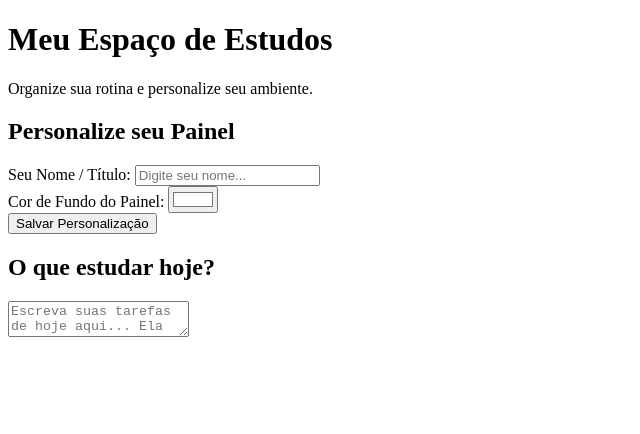
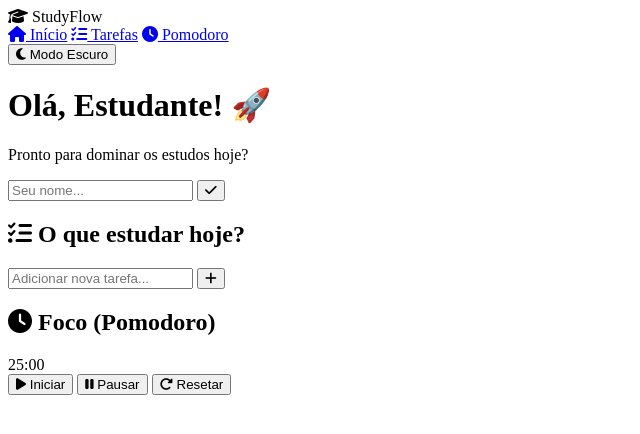
Before and after one commit to danilodeoliveira-source/meuespacoodeestudos, a plain HTML site: page index.html in a window 1280 px wide. Shown: the whole page, without its empty margins (0-640 px from the left). Drawn offline with Linux system fonts and the light colour scheme; a web font is replaced by a local one.

Commit message:
Update index.html

```diff
--- a/index.html
+++ b/index.html
@@ -2,40 +2,71 @@
 <html lang="pt-BR">
 <head>
     <meta charset="UTF-8">
-    <meta name="viewport" content="width=device-width, initial-scale=1.0">
-    <title>Meu Espaço de Estudos</title>
-    <link rel="stylesheet" href="style.css">
+    <meta name="viewport" content="width=device-width, initial-scale5.0">
+    <title>StudyFlow 2026 - Seu Painel de Estudos</title>
+    <link href="https://fonts.googleapis.com/css2?family=Google+Sans:wght@400;500;700&display=swap" rel="stylesheet">
+    <!-- Ícones modernos (FontAwesome) -->
+    <link rel="stylesheet" href="https://cdnjs.cloudflare.com/ajax/libs/font-awesome/6.4.0/css/all.min.css">
 </head>
 <body>
 
-    <div class="container">
-        <!-- Cabeçalho personalizável -->
-        <header>
-            <h1 id="titulo-usuario">Meu Espaço de Estudos</h1>
-            <p>Organize sua rotina e personalize seu ambiente.</p>
-        </header>
+    <div class="app-container">
+        <!-- BARRA LATERAL / MENU -->
+        <aside class="sidebar">
+            <div class="logo">
+                <i class="fa-solid fa-graduation-cap"></i>
+                <span>StudyFlow</span>
+            </div>
+            <nav>
+                <a href="#" class="active"><i class="fa-solid fa-house"></i> Início</a>
+                <a href="#tarefas"><i class="fa-solid fa-list-check"></i> Tarefas</a>
+                <a href="#pomodoro"><i class="fa-solid fa-clock"></i> Pomodoro</a>
+            </nav>
+            <div class="theme-toggle">
+                <button id="btn-tema"><i class="fa-solid fa-moon"></i> Modo Escuro</button>
+            </div>
+        </aside>
 
-        <!-- Seção de Personalização -->
-        <section class="card">
-            <h2>Personalize seu Painel</h2>
-            <div class="input-group">
-                <label for="input-nome">Seu Nome / Título:</label>
-                <input type="text" id="input-nome" placeholder="Digite seu nome...">
+        <!-- CONTEÚDO PRINCIPAL -->
+        <main class="main-content">
+            <header>
+                <div>
+                    <h1 id="titulo-usuario">Olá, Estudante! 🚀</h1>
+                    <p>Pronto para dominar os estudos hoje?</p>
+                </div>
+                <div class="user-config">
+                    <input type="text" id="input-nome" placeholder="Seu nome...">
+                    <button id="btn-salvar-nome"><i class="fa-solid fa-check"></i></button>
+                </div>
+            </header>
+
+            <div class="grid-dashboard">
+                <!-- BLOCO DE TAREFAS -->
+                <section class="card" id="tarefas">
+                    <h2><i class="fa-solid fa-list-check"></i> O que estudar hoje?</h2>
+                    <div class="task-input-group">
+                        <input type="text" id="nova-tarefa" placeholder="Adicionar nova tarefa...">
+                        <button id="btn-add-tarefa"><i class="fa-solid fa-plus"></i></button>
+                    </div>
+                    <ul id="lista-tarefas">
+                        <!-- As tarefas entram aqui sozinhas -->
+                    </ul>
+                </section>
+
+                <!-- BLOCO POMODORO / CRONÔMETRO -->
+                <section class="card" id="pomodoro">
+                    <h2><i class="fa-solid fa-clock"></i> Foco (Pomodoro)</h2>
+                    <div class="timer-display">
+                        <span id="minutos">25</span>:<span id="segundos">00</span>
+                    </div>
+                    <div class="timer-buttons">
+                        <button id="btn-iniciar" class="btn-timer"><i class="fa-solid fa-play"></i> Iniciar</button>
+                        <button id="btn-pausar" class="btn-timer"><i class="fa-solid fa-pause"></i> Pausar</button>
+                        <button id="btn-resetar" class="btn-timer"><i class="fa-solid fa-rotate-right"></i> Resetar</button>
+                    </div>
+                </section>
             </div>
-
-            <div class="input-group">
-                <label for="input-cor">Cor de Fundo do Painel:</label>
-                <input type="color" id="input-cor" value="#ffffff">
-            </div>
-
-            <button id="btn-salvar">Salvar Personalização</button>
-        </section>
-
-        <!-- Bloco de Notas / Tarefas Rápidas -->
-        <section class="card">
-            <h2>O que estudar hoje?</h2>
-            <textarea id="bloco-notas" placeholder="Escreva suas tarefas de hoje aqui... Ela fica salva automaticamente!"></textarea>
-        </section>
+        </main>
     </div>
 
     <script src="script.js"></script>
```
